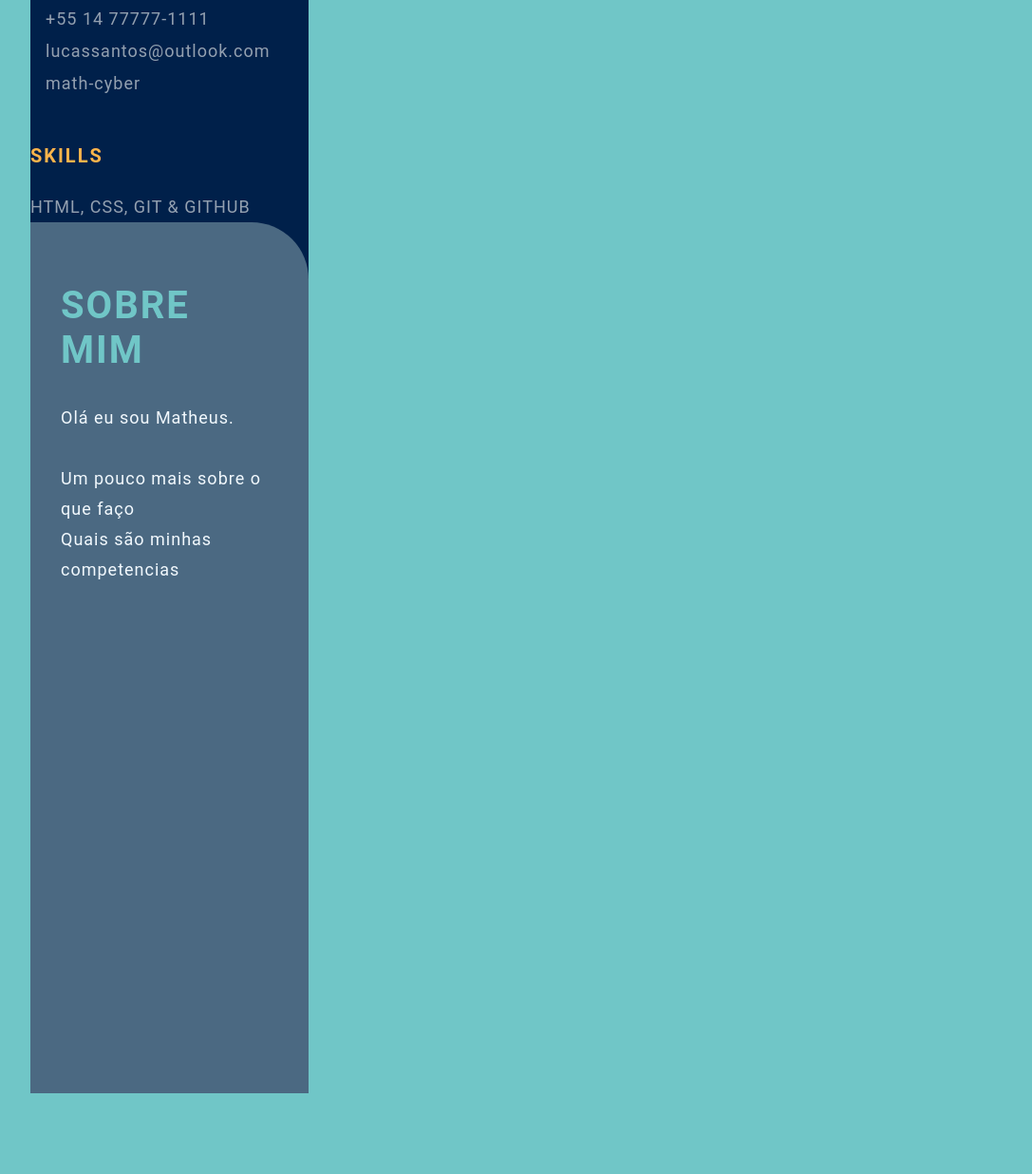
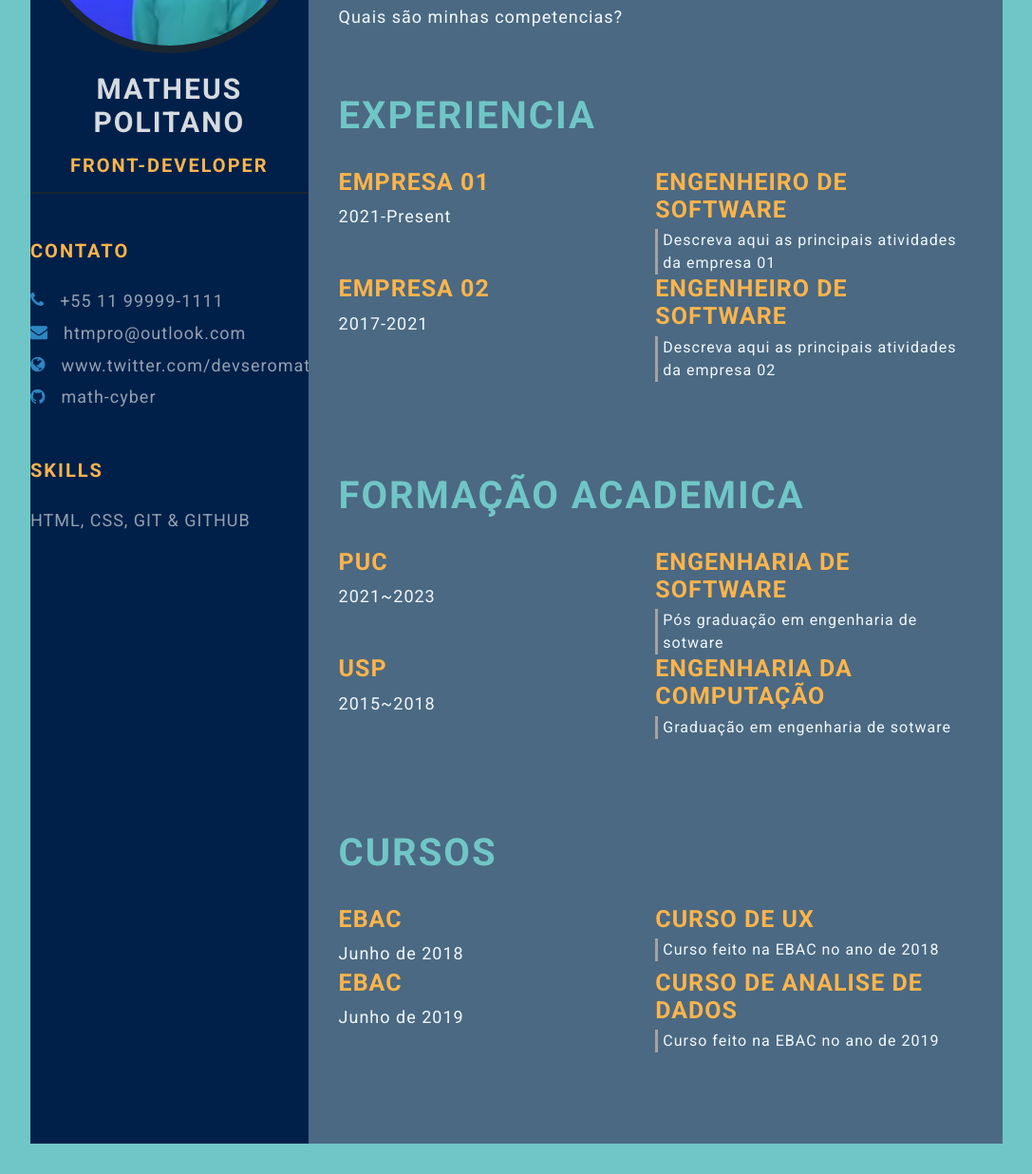
Before and after one commit to math-cyber/math-cyber.github.io, a plain HTML site: page index.html in a window 1280 px wide. Shown: the part 269-1505 px from the top of the page at 95% size, without its empty margins (96-1183 px from the left). Before the commit the page ends 1420 px from the top, so only its background shows below. Drawn offline with Linux system fonts and the light colour scheme.

Commit message:
Update index.html

```diff
--- a/index.html
+++ b/index.html
@@ -4,9 +4,26 @@
     <meta charset="UTF-8" />
     <meta http-equiv="X-UA-Compatible" content="IE=edge" />
     <meta name="viewport" content="width=device-width, initial-scale=1.0" />
+    <title>Daniel Santos CV</title>
+
+    <!-- Google font  -->
+    <link rel="preconnect" href="https://fonts.googleapis.com" />
+    <link rel="preconnect" href="https://fonts.gstatic.com" crossorigin />
+    <link
+      href="https://fonts.googleapis.com/css2?family=Roboto:ital,wght@0,100;0,300;0,400;0,700;1,100;1,300;1,400;1,700&display=swap"
+      rel="stylesheet"
+    />
+
+    <!-- font-awesome -->
+    <link
+      rel="stylesheet"
+      href="https://cdnjs.cloudflare.com/ajax/libs/font-awesome/4.7.0/css/font-awesome.min.css"
+    />
+
+    <!-- Custom CSS -->
     <link rel="stylesheet" href="style.css" />
-    <title>Lucas Santos CV</title>
   </head>
+
   <body>
     <main class="resume-contents">
       <section class="left-section">
@@ -14,40 +31,112 @@
           <div class="profile">
             <img
               class="profile-image"
-              src="img/profile-image.jpeg"
-              alt="Profile Image"
+              src="img/alein.jpg"
+              alt="Profile image"
             />
-            <p class="name">Lucas Santos</p>
+            <p class="name">Matheus Politano</p>
             <p class="profession">Front-Developer</p>
           </div>
           <div class="contact-info">
             <p class="left-title">Contato</p>
             <ul>
-              <li><i class="fa fa-phone"></i>+55 14 77777-1111</li>
-              <li><i class="fa fa-envelope"></i>lucassantos@outlook.com</li>
+              <li><i class="fa fa-phone"></i>+55 11 99999-1111</li>
+              <li><i class="fa fa-envelope"></i>htmpro@outlook.com</li>
+              <li><i class="fa fa-globe"></i>www.twitter.com/devseromath</li>
               <li><i class="fa fa-github"></i>math-cyber</li>
             </ul>
           </div>
           <div class="skills">
             <p class="left-title">Skills</p>
             <ul>
-              <li><p>HTML, CSS, GIT & Github</p></li>
+              <li>
+                <p>HTML, CSS, Git & GitHub</p>
+              </li>
             </ul>
           </div>
+        </section>
       </section>
       <section class="right-section">
         <div class="right-section-contents">
           <section class="about gap">
             <div class="right-title">Sobre Mim</div>
             <p class="about-me-contents">
-                Olá eu sou Matheus. <br />
+              Olá sou o Matheus.<br />
               <br />
-                Um pouco mais sobre o que faço <br />
-                Quais são minhas competencias
+              Um pouco mais sobre o que faço? <br />
+              Quais são minhas competencias?
             </p>
           </section>
+          <section class="experience gap">
+            <div class="right-title">Experiencia</div>
+            <div class="experience-contents">
+              <div class="exp-left">
+                <p class="exp-company-name">Empresa 01</p>
+                <p class="exp-time-period">2021-Present</p>
+              </div>
+              <div class="exp-right">
+                <p class="exp-position">Engenheiro de Software</p>
+                <p class="exp-desc">
+                  Descreva aqui as principais atividades da empresa 01
+                </p>
+              </div>
+              <div class="exp-left">
+                <p class="exp-company-name">Empresa 02</p>
+                <p class="exp-time-period">2017-2021</p>
+              </div>
+              <div class="exp-right">
+                <p class="exp-position">Engenheiro de Software</p>
+                <p class="exp-desc">
+                  Descreva aqui as principais atividades da empresa 02
+                </p>
+              </div>
             </div>
           </section>
+          <section class="education gap">
+            <div class="right-title">Formação Academica</div>
+            <div class="education-contents">
+              <div class="education-left">
+                <p class="education-school-name">PUC</p>
+                <p class="educationp-time-period">2021~2023</p>
+              </div>
+              <div class="education-right">
+                <p class="education-subject">Engenharia de Software</p>
+                <p class="education-desc">
+                  Pós graduação em engenharia de sotware
+                </p>
+              </div>
+              <div class="education-left">
+                <p class="education-school-name">USP</p>
+                <p class="educationp-time-period">2015~2018</p>
+              </div>
+              <div class="education-right">
+                <p class="education-subject">Engenharia da Computação</p>
+                <p class="education-desc">Graduação em engenharia de sotware</p>
+              </div>
+            </div>
+          </section>
+          <section class="awards gap">
+            <div class="right-title">Cursos</div>
+            <div class="awards-contents">
+              <div class="awards-left">
+                <p class="awards-company-name">EBAC</p>
+                <p class="awards-time-period">Junho de 2018</p>
+              </div>
+              <div class="awards-right">
+                <p class="awards-name">Curso de UX</p>
+                <p class="awards-desc">Curso feito na EBAC no ano de 2018</p>
+              </div>
+              <div class="awards-left">
+                <p class="awards-company-name">EBAC</p>
+                <p class="awards-time-period">Junho de 2019</p>
+              </div>
+              <div class="awards-right">
+                <p class="awards-name">Curso de Analise de Dados</p>
+                <p class="awards-desc">Curso feito na EBAC no ano de 2019</p>
+              </div>
+            </div>
+          </section>
+        </div>
       </section>
     </main>
   </body>
```
Lines whose indentation alone changed are shown as unchanged.
